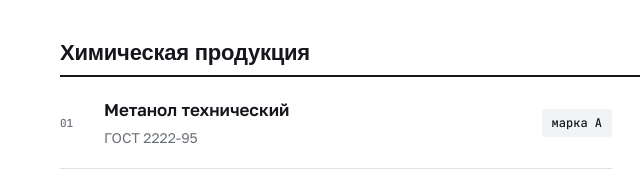
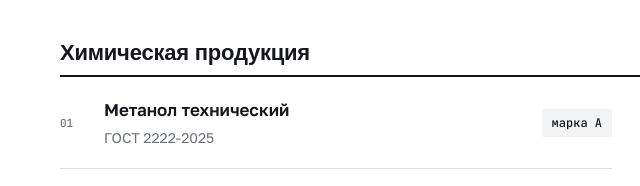
Before and after one commit to didigood0401/alpha-m-demo, a plain HTML site: page index.html in a window 1280 px wide. Shown: the part 2628-2814 px from the top of the page, 0-640 px from the left. Drawn offline with Linux system fonts and the light colour scheme; a web font is replaced by a local one.

Commit message:
Метанол: ГОСТ 2222-2025

```diff
--- a/index.html
+++ b/index.html
@@ -456,7 +456,7 @@ const P=[
 ['oil','Мазут топочный','содержание серы менее 3,5%','марка 100'],
 ['oil','Масла индустриальные','','И-20, И-40'],
 ['oil','Битумы нефтяные','','дорожные, кровельные'],
-['chem','Метанол технический','ГОСТ 2222-95','марка А'],
+['chem','Метанол технический','ГОСТ 2222-2025','марка А'],
 ['chem','Метанол технический','','марка А1'],
 ['chem','Ацетон технический','ГОСТ 2768-84',''],
 ['chem','Толуол нефтяной','ГОСТ 14710-78','растворитель'],
```
